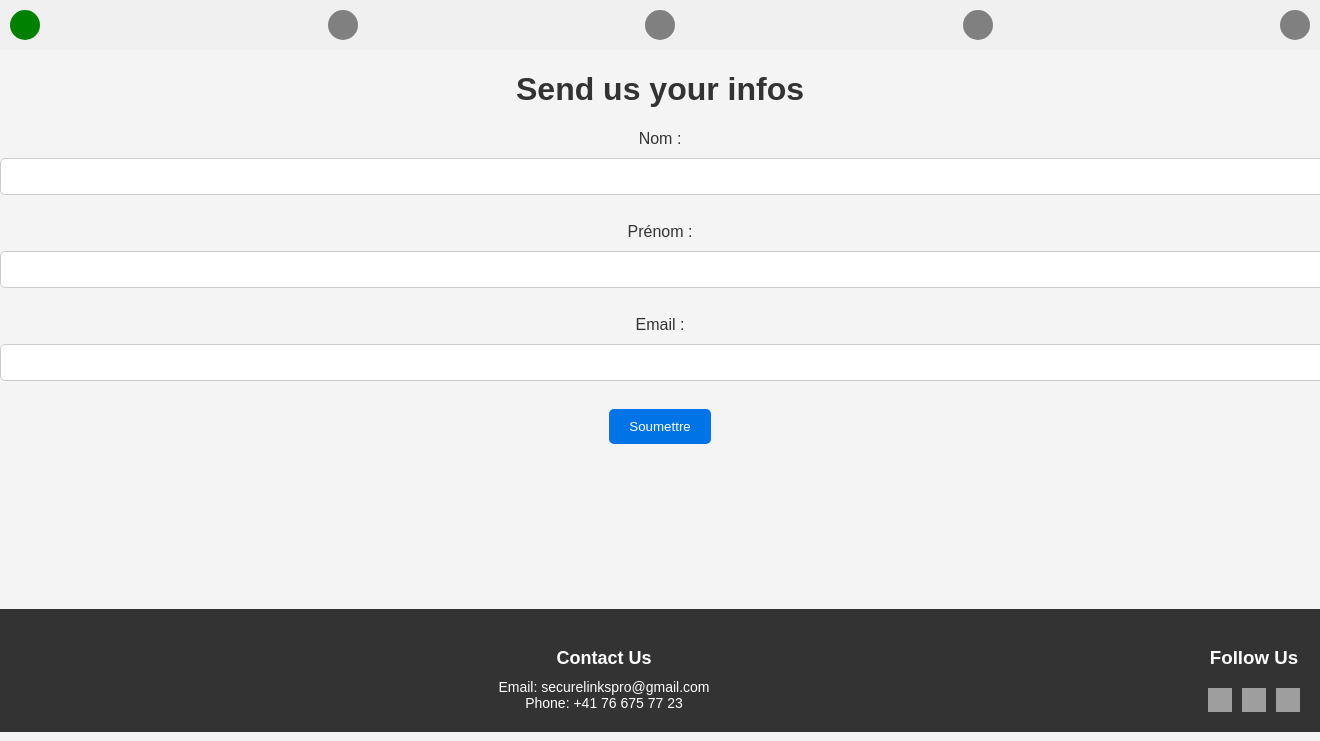
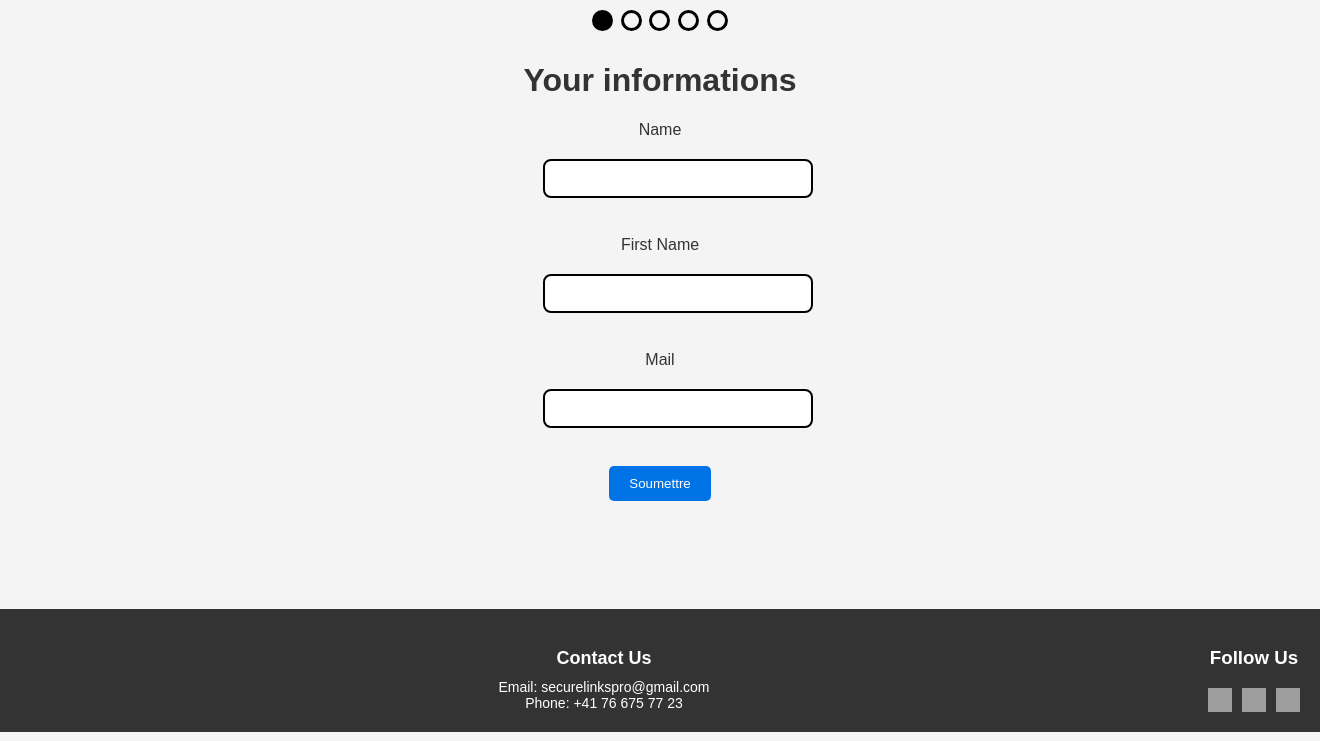
Before and after one commit to StreallyX/securelinks, a PHP site: page /src/create/create-1infos.php in a window 1320 px wide; the page is wider, and only the part inside the window is pictured. Shown: the part 68-809 px from the top of that part. Run offline with PHP 8.4, Linux system fonts and the light colour scheme; grey boxes are pictures that could not be loaded.

Commit message:
Progress

```diff
--- a/www/src/create.php
+++ b/www/src/create.php
@@ -1,3 +1,4 @@
+
 <!DOCTYPE html>
 <html lang="en">
     <head>
--- a/www/src/create/create-1infos.php
+++ b/www/src/create/create-1infos.php
@@ -46,15 +46,15 @@ if ($_SERVER['REQUEST_METHOD'] === 'POST') {
                 <div class="etape"></div>
                 <div class="etape"></div>
             </div>
-            <h1>Send us your infos</h1>
+            <h1>Your informations</h1>
             <form action="create-2website.php" method="post">
-                <label for="nom">Nom :</label><br>
+                <label for="nom">Name</label><br>
                 <input type="text" id="nom" name="nom" value="<?php echo isset($_SESSION['nom']) ? $_SESSION['nom'] : ''; ?>"><br><br>
 
-                <label for="prenom">Prénom :</label><br>
+                <label for="prenom">First Name</label><br>
                 <input type="text" id="prenom" name="prenom" value="<?php echo isset($_SESSION['prenom']) ? $_SESSION['prenom'] : ''; ?>"><br><br>
 
-                <label for="email">Email :</label><br>
+                <label for="email">Mail</label><br>
                 <input type="email" id="email" name="email" value="<?php echo isset($_SESSION['email']) ? $_SESSION['email'] : ''; ?>"><br><br>
 
                 <input type="submit" value="Soumettre">
--- a/www/src/css/create-1infos.css
+++ b/www/src/css/create-1infos.css
@@ -1,14 +1,16 @@
 .container {
     text-align: center;
+    margin: auto;
 }
 
 
-input[type="text"], input[type="email"] {
-    width: 100%;
-    padding: 10px;
-    margin: 10px 0;
-    border: 1px solid #ccc;
-    border-radius: 5px;
+input[type="text"],
+input[type="email"] {
+  width: 90%; /* Taille de 50% de la largeur de l'écran */
+  border: 2px solid black; /* Bordure noire */
+  border-radius: 8px; /* Radius légèrement arrondi */
+  padding: 10px; /* Espace intérieur */
+  margin: 20px;
 }
 
 input[type="submit"] {
@@ -18,6 +20,7 @@ input[type="submit"] {
     border: none;
     border-radius: 5px;
     cursor: pointer;
+
 }
 
 input[type="submit"]:hover {
@@ -25,24 +28,30 @@ input[type="submit"]:hover {
 }
 
 .etapes {
+    width: 50%;
+    margin: auto;
     display: flex;
     justify-content: space-between;
     align-items: center;
-    background-color: #f0f0f0;
     padding: 10px;
 }
 
 .etape {
-    width: 30px;
-    height: 30px;
-    background-color: gray;
+    width: 15px;
+    height: 15px;
     border-radius: 50%;
     display: flex;
     justify-content: center;
     align-items: center;
     font-weight: bold;
+    border:solid;
+    border-width: 3px;
+    border-color: black;
 }
 
 .etape.remplie {
-    background-color: green;
+    background-color: black;
 }
+form{
+    width: 100%;
+}
```
Also changed, not shown: www/src/create/create-2website.php (+11 -43 lines), www/src/create/create-3options.php (+18 -2 lines).
